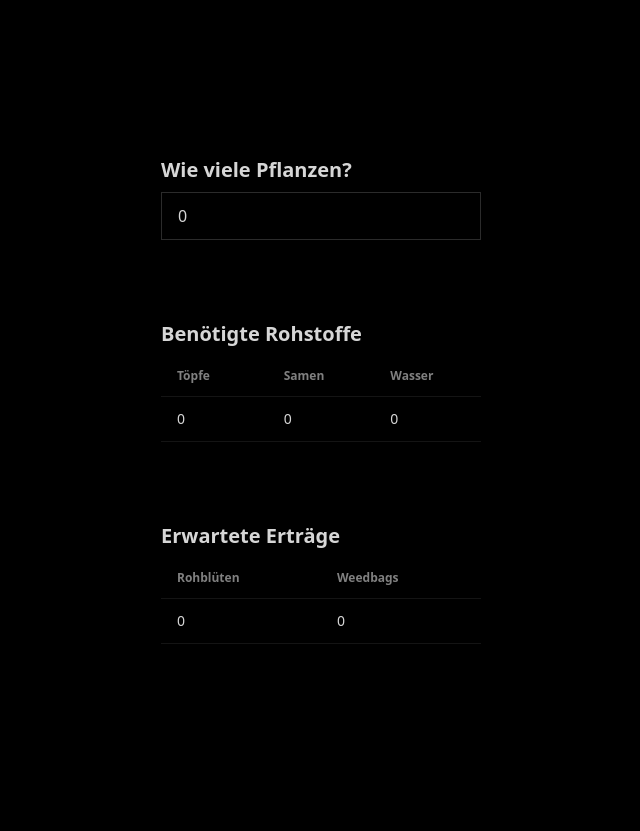
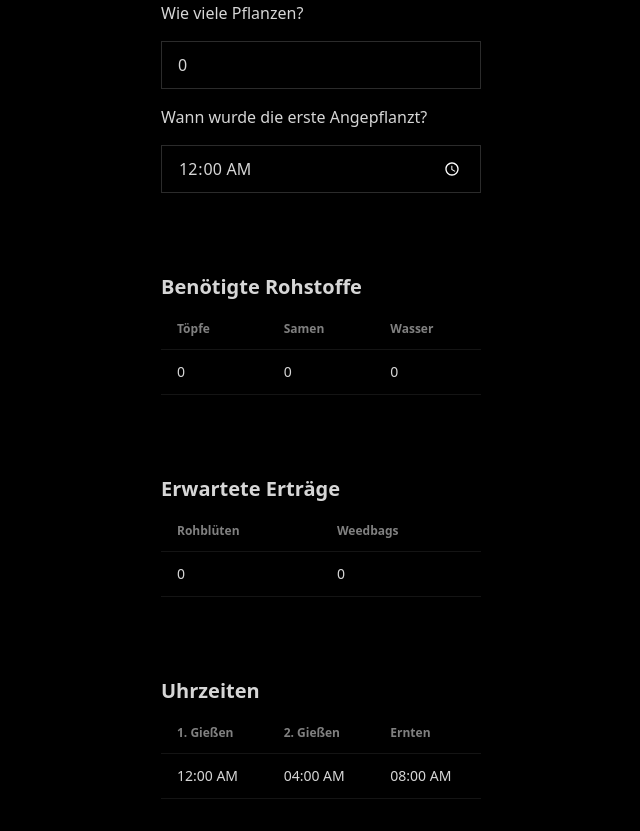
Before and after one commit to prpcodes/learntogrow, a SvelteKit app: page / in a window 1280 px wide. Shown: the whole page, without its empty margins (319-959 px from the left). Before the commit the page ends 800 px from the top, so only its background shows below. Built offline with nearby package versions, Linux system fonts and the light colour scheme.

Commit message:
added times

```diff
--- a/src/routes/+page.svelte
+++ b/src/routes/+page.svelte
@@ -7,8 +7,22 @@
 	let raw = $derived(() => plants * 44);
 
 
+  // watering is every four hours, 3 times, starting at the time the first plant was planted
+  let start_time = $state('00:00');
+  let watering = $derived(() => {
+    let times = [];
+    let time = new Date();
+    time.setHours(parseInt(start_time.split(':')[0]));
+    time.setMinutes(parseInt(start_time.split(':')[1]));
+    for (let i = 0; i < 3; i++) {
+      times.push(new Date(time.getTime() + i * 4 * 60 * 60 * 1000));
+    }
+    return times;
+  });
+
 
 </script>
+
 
 <svelte:head>
 	<title>Page</title>
@@ -16,10 +30,12 @@
 
 <div class="card w-96">
 	<div class="card-body">
-		<h2 class="card-title">Wie viele Pflanzen?</h2>
 		<div class="card-actions justify-end">
-			<div class="flex w-full flex-col">
+			<div class="flex w-full flex-col gap-4">
+        <label for="plants">Wie viele Pflanzen?</label>
 				<input type="text" name="plants" bind:value={plants} class="input input-bordered w-full" />
+        <label for="time">Wann wurde die erste Angepflanzt?</label>
+        <input type="time" name="time" class="input input-bordered w-full" bind:value={start_time} />
 			</div>
 		</div>
 	</div>
@@ -76,3 +92,30 @@
 		</div>
 	</div>
 </div>
+
+<div class="card w-96">
+	<div class="card-body">
+		<h2 class="card-title">Uhrzeiten</h2>
+		<div class="card-actions justify-end">
+      <div class="overflow-x-auto w-full">
+        <table class="table">
+          <thead>
+            <tr>
+              <th class="w-1/3">1. Gießen</th>
+              <th class="w-1/3">2. Gießen</th>
+              <th class="w-1/3">Ernten</th>
+            </tr>
+          </thead>
+          <tbody>
+            <tr>
+               {#each watering() as time}
+                <td>{time.toLocaleTimeString([], {hour: '2-digit', minute:'2-digit'})}</td>
+              {/each}
+            </tr>
+          </tbody>
+        </table>
+      </div>
+
+		</div>
+	</div>
+</div>
```
